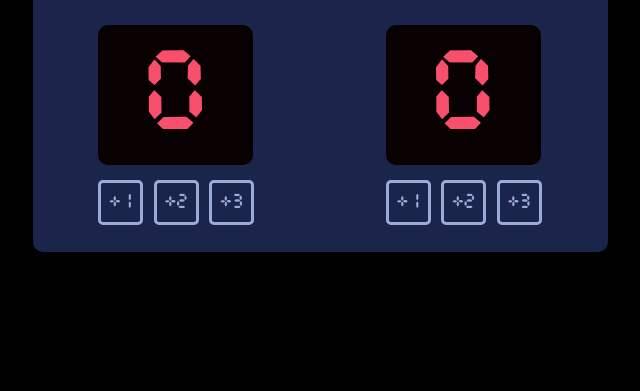
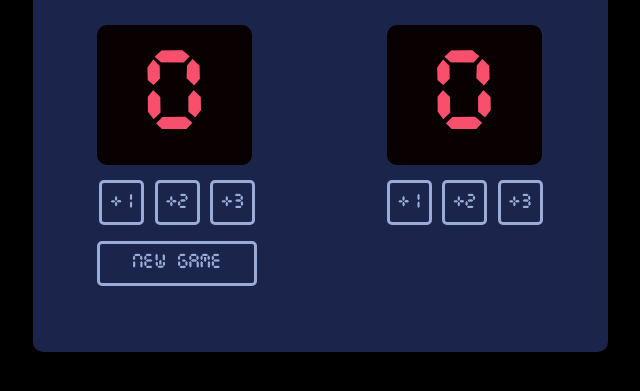
Before and after one commit to gruuvindotdev/scrimba-scoreboard, a plain HTML site: page index.html in a window 1280 px wide. Shown: the part 183-574 px from the top of the page, without its empty margins (320-960 px from the left). Drawn offline with Linux system fonts and the light colour scheme.

Commit message:
add new game button and js function

```diff
--- a/index.html
+++ b/index.html
@@ -16,6 +16,7 @@
                     <button onclick="addHome2()">+2</button>
                     <button onclick="addHome3()">+3</button>
             </div>
+            <button class="extraBtn" onclick="newGame()">New Game</button>
         </div>
         <div>
             <h3>GUEST</h3>
--- a/index.js
+++ b/index.js
@@ -29,8 +29,14 @@ function addGuest2() {
     ctnGuest.textContent = scoreGuest
 }
 
-// FIXME: add another function
 function addGuest3() {
     scoreGuest += 3
     ctnGuest.textContent = scoreGuest
 }
+
+function newGame() {
+    scoreHome = 0
+    scoreGuest = 0
+    ctnHome.textContent = scoreHome
+    ctnGuest.textContent = scoreGuest
+}
--- a/styles/index.css
+++ b/styles/index.css
@@ -19,7 +19,7 @@ body {
     color: whitesmoke;
     border-radius: 10px;
     width: 575px;
-    height: 385px;
+    height: 485px;
     font-size: 40px;;
 }
 
@@ -49,3 +49,7 @@ button {
     width: 45px;
     color: #9AABD8;
 }
+
+.extraBtn {
+    width: 160px;
+}
```
Also changed, not shown: 1 other file.
